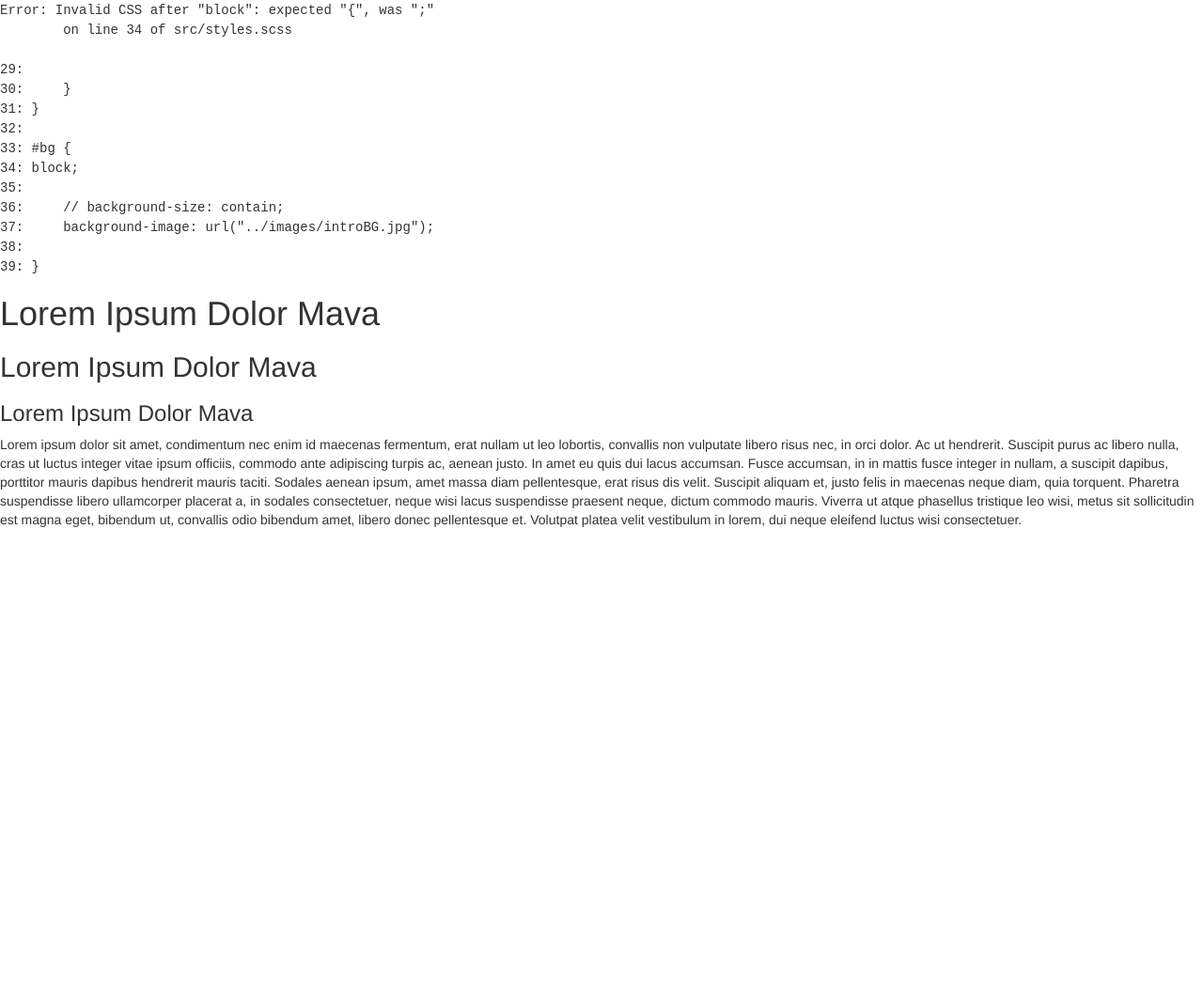
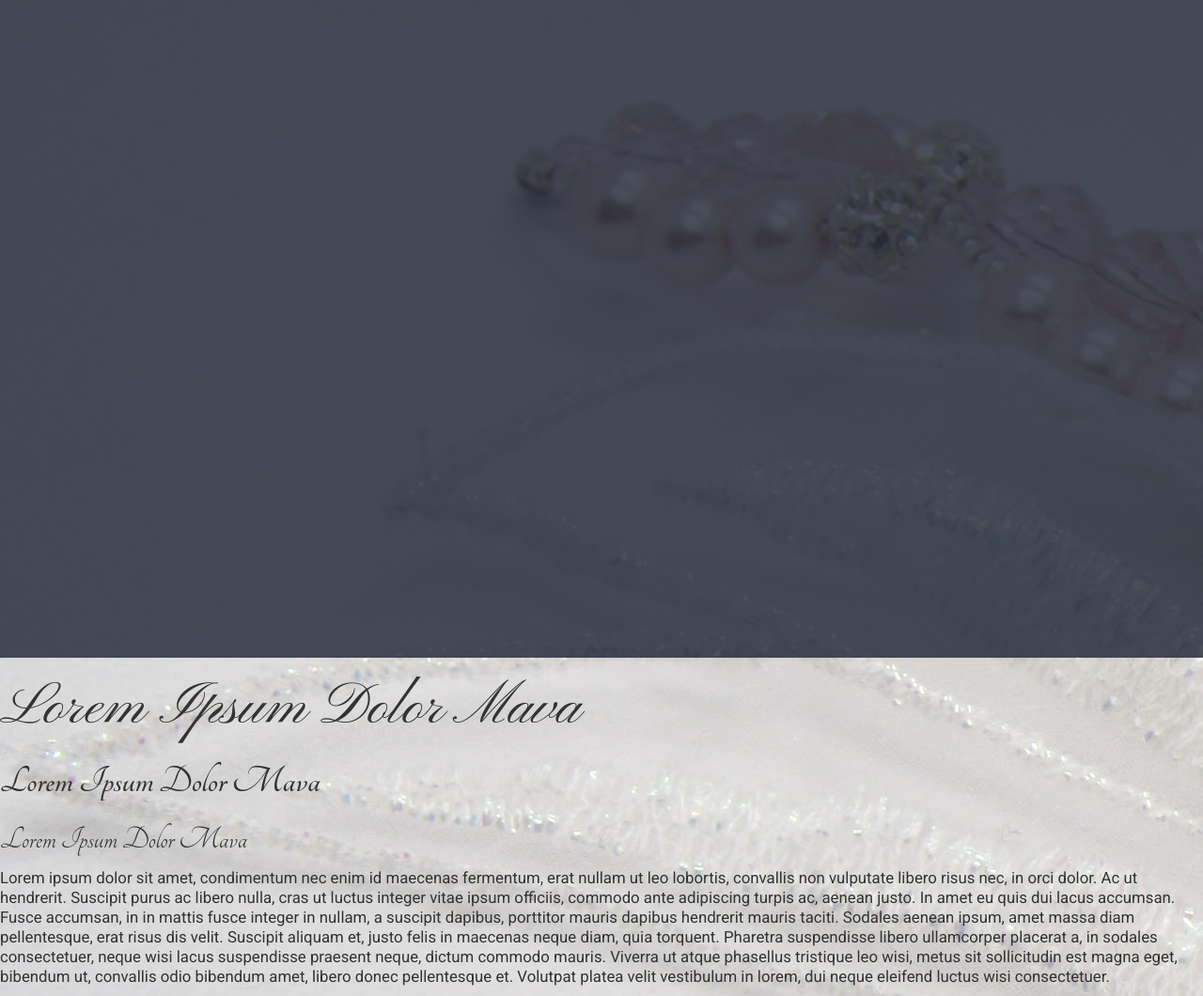
Before and after one commit to djg07/tiffydesigns, a website: page src/index.html in a window 1280 px wide. Shown: the whole page at 94% size. Before the commit the page ends 800 px from the top, so only its background shows below. Drawn offline with nearby package versions, Linux system fonts and the light colour scheme.

Commit message:
scss debugging

```diff
--- a/src/index.html
+++ b/src/index.html
@@ -27,18 +27,18 @@
 
 <body>
 <div id="main">
+<div class="mask">
+	<img src="../images/introBG.jpg" id="bgContainer" >
+		<!-- <img id="bg"></div> -->
+		<!-- <img id="bg" class="img-responsive" src="../images/introBG.jpg"></div> -->
+	</img>
+</div>
 
-	<div id="bg">
-
-
-
+	<div style="position:relative;">
+		<h1>Lorem Ipsum Dolor Mava </h1>
+		<h2>Lorem Ipsum Dolor Mava </h2>
+		<h3>Lorem Ipsum Dolor Mava </h3>
 	</div>
-
-
-	<h1>Lorem Ipsum Dolor Mava </h1>
-	<h2>Lorem Ipsum Dolor Mava </h2>
-	<h3>Lorem Ipsum Dolor Mava </h3>
-
 
 	<p>Lorem ipsum dolor sit amet, condimentum nec enim id maecenas fermentum, erat nullam ut leo lobortis, convallis non vulputate libero risus nec, in orci dolor. Ac ut hendrerit. Suscipit purus ac libero nulla, cras ut luctus integer vitae ipsum officiis, commodo ante adipiscing turpis ac, aenean justo. In amet eu quis dui lacus accumsan. Fusce accumsan, in in mattis fusce integer in nullam, a suscipit dapibus, porttitor mauris dapibus hendrerit mauris taciti. Sodales aenean ipsum, amet massa diam pellentesque, erat risus dis velit. Suscipit aliquam et, justo felis in maecenas neque diam, quia torquent. Pharetra suspendisse libero ullamcorper placerat a, in sodales consectetuer, neque wisi lacus suspendisse praesent neque, dictum commodo mauris. Viverra ut atque phasellus tristique leo wisi, metus sit sollicitudin est magna eget, bibendum ut, convallis odio bibendum amet, libero donec pellentesque et. Volutpat platea velit vestibulum in lorem, dui neque eleifend luctus wisi consectetuer.</p>
 
--- a/src/scripts.js
+++ b/src/scripts.js
@@ -3,6 +3,6 @@ var c = 2;
 
 for (var x = 0; x < 5; x++) {
 
-	console.log(x);
+	console.log(x	);
 
 }
--- a/src/styles.scss
+++ b/src/styles.scss
@@ -4,6 +4,7 @@ $font-subheading: "Tangerine";
 //$primary-color: #FFF;
 
 body {
+	overflow-y:auto;
 
 	h1 {
 		font-family: $font-main;
@@ -29,13 +30,31 @@ body {
 
 	}
 }
+.mask {
+	min-height:700px;
+		background-color: rgba(28,35,50,.8);
+		width:100%;
+		padding:0;
+		margin:0;
+		z-index:-1;
+	// min-height:500px;
+	// background-color: rgba(28,35,50,.8);
+	// z-index: 999;
+	// color: #FFF;
+	// padding:0;
+	// margin:0;
+	// width:100%;
+	#bgContainer {
+		    position: fixed;
+    top: 0;
+    left: 0;
+    min-height: 100%;
+    min-width: 100%;
+    width: auto;
+    height: auto;
+    z-index: -100;
+    background-size: contain;
 
-#bg {
-block;
-
-	// background-size: contain;
-	background-image: url("../images/introBG.jpg");
-
+		// background-image: url("../images/introBG.jpg");
+	}
 }
-
-//test//test
```
Also changed, not shown: dest/styles.css, 1 other file.
